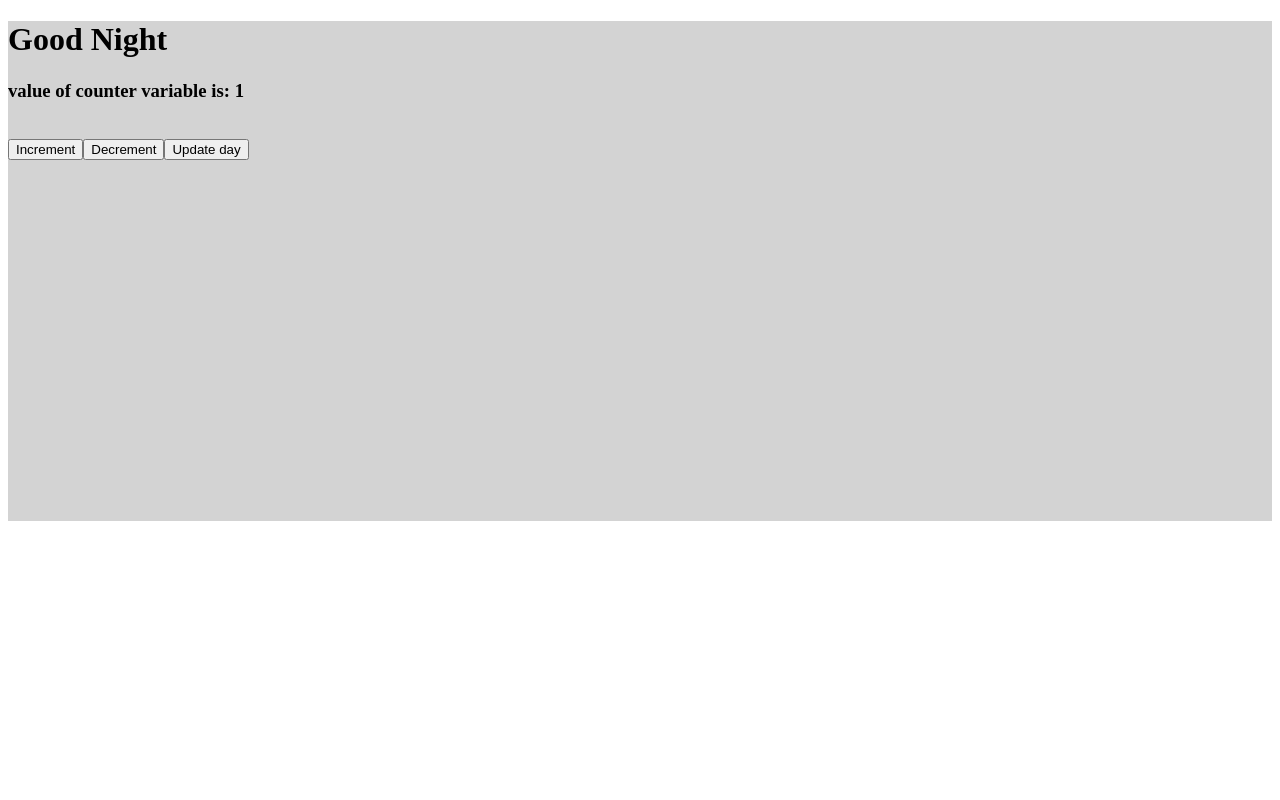
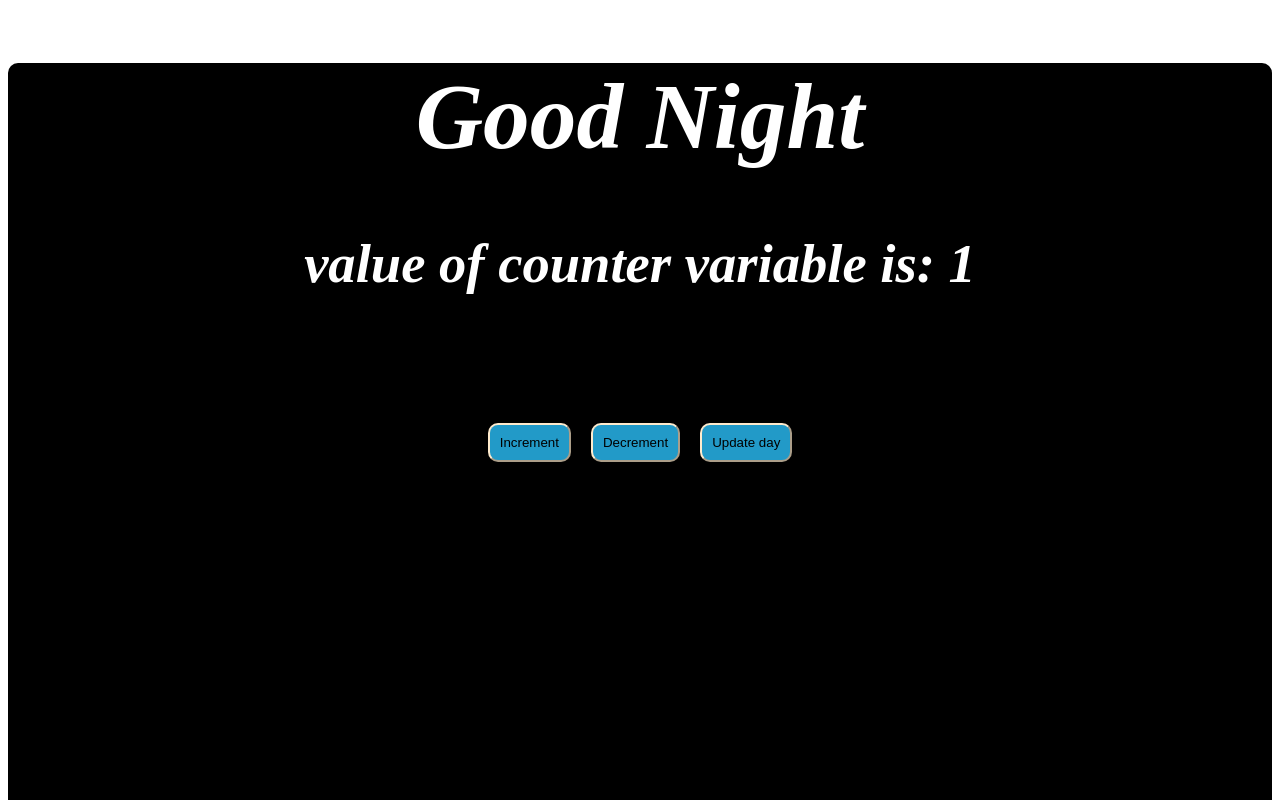
Before and after one commit to waseemrizi/bootcamp-4Assignment-urdu-useState, a React (Create React App) app: page / in a window 1280 px wide. Shown: the top 800 px of the page. Built offline with nearby package versions, Linux system fonts and the light colour scheme.

Commit message:
adding some styles  on buttons

```diff
--- a/src/App.css
+++ b/src/App.css
@@ -1,7 +1,23 @@
 .box{
-   height: 500px;
-   background-color: lightgray;
+   height: 1000px;
+   width: 100%;
+   background-color: black;
+   font-style: italic;
+   border: lightgreen;
+   color: white;
+   border-radius: 10px;
+   text-align: center;
+   font-size: 35pt;
 }
 .dayLight{
     background-color: yellow;
+    color: black;
 }
+.btn1, .btn2, .btn3{
+    border-radius: 10px;
+    padding: 10px;
+    margin: 10px;
+    background-color: #229ac8;
+    border-color: blanchedalmond;
+
+}
--- a/src/App.js
+++ b/src/App.js
@@ -18,14 +18,14 @@ let [isMorning, setMorning] = useState(false);
       <br/>
 
 
-      <button onClick={
+      <button className="btn1" onClick={
         ()=> setCount(count+1)
          }>
            Increment
            </button>
 
 
-           <button onClick={
+           <button className="btn2" onClick={
         ()=> setCount(count-1)
          }>
            Decrement
@@ -34,7 +34,7 @@ let [isMorning, setMorning] = useState(false);
 
 
 
-          <button onClick={
+          <button className="btn3" onClick={
             ()=> setMorning(!isMorning)
           }>
             Update day
```
